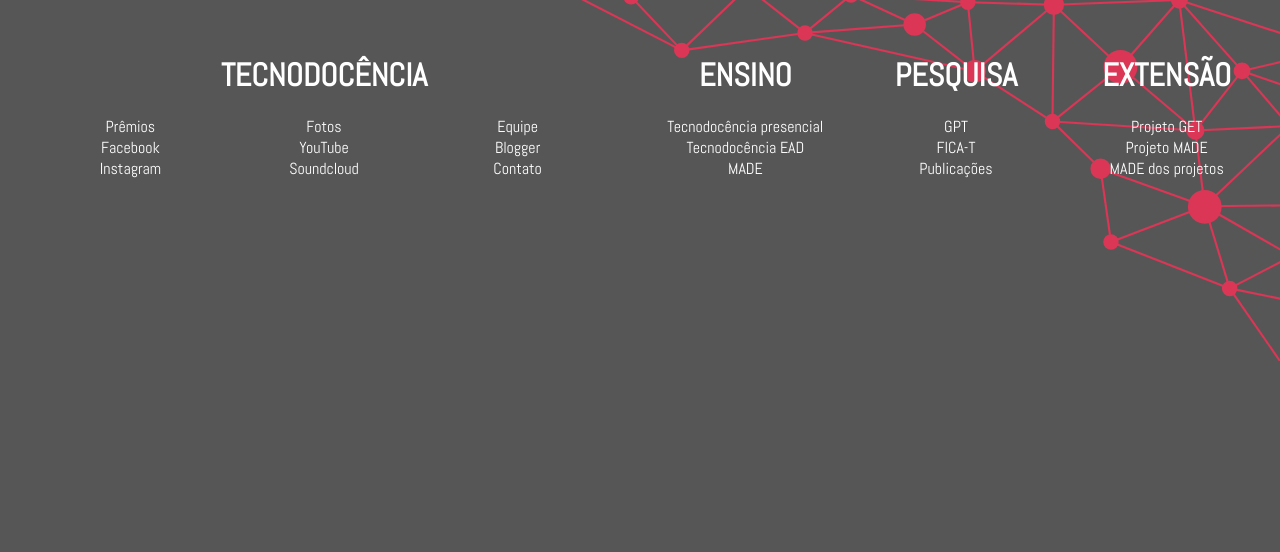
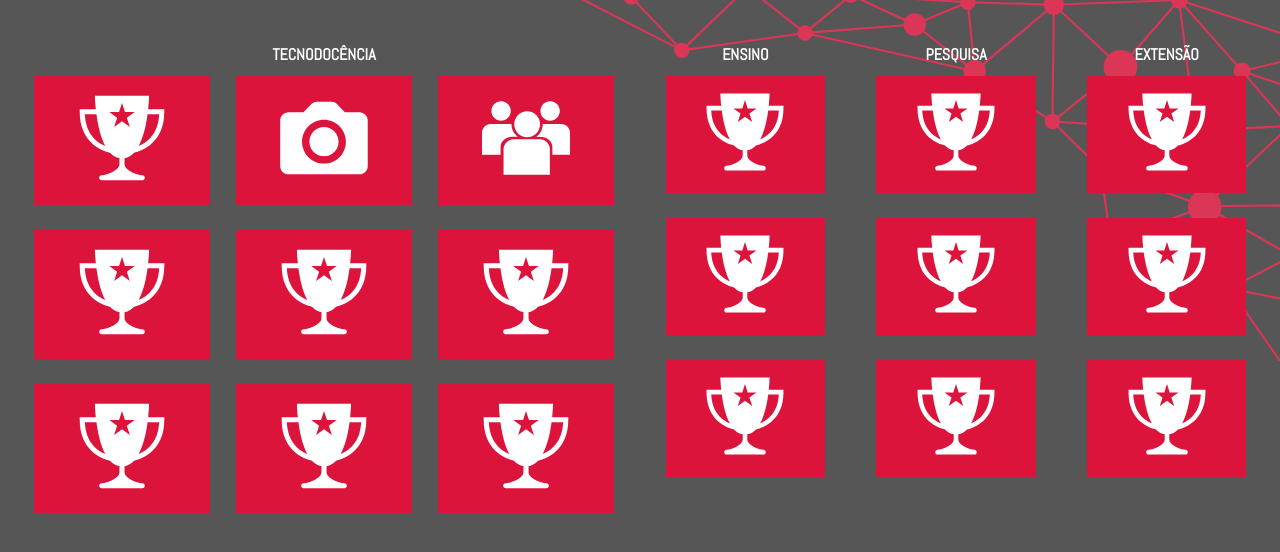
Before and after one commit to PabloBF/pablobf.github.io, a Jekyll site: the page ufc/tecnodocencia/replica/index.html, which Jekyll copies as it is, in a window 1280 px wide. Shown: the top 552 px of the page. Built offline with Jekyll 4.4.1, drawn with Linux system fonts in a browser that asks for light colours.

Commit message:
Update index.html

```diff
--- a/ufc/tecnodocencia/replica/index.html
+++ b/ufc/tecnodocencia/replica/index.html
@@ -23,7 +23,7 @@
 		}
 
 		h1,h2 {
-			font-size: 2em;
+			font-size: 1em;
 			font-weight: bold;
 			text-transform: uppercase;
 			margin: 0.67em 0 0.67em 0;
@@ -60,53 +60,66 @@
 
 		.item-terciário {
 			display: grid;
+			gap: 2vw;
 		}
 
 		.item-primario.item-1 .item-terciário {
 			grid-template: 1fr 1fr 1fr / 1fr 1fr 1fr;
+
 		}
 
 		.item-primario.item-2 .item-terciário {
 			grid-template: 1fr 1fr 1fr / 1fr;
 		}
+
+		.item-terciário > li {
+			display: block;
+			background-color: crimson;
+		}
+
+		li > img {
+			width: 50%;
+			padding: 10%;
+		}
+
 	</style>
 	<body>
 		<ul class="container container-primario">
 			<div class="item item-primario item-1">
 				<li class="item item-secundario item-1"><h1>Tecnodocência</h1>
 					<ul class="item item-terciário item-2">
-						<li>Prêmios</li>
-						<li>Fotos</li>
-						<li>Equipe</li>
-						<li>Facebook</li>
-						<li>YouTube</li>
-						<li>Blogger</li>
-						<li>Instagram</li>
-						<li>Soundcloud</li>
-						<li>Contato</li>
+						<li><img src="icones/trofeu-w.svg" alt="prêmio"></li>
+						<li><img src="icones/camera-w.svg" alt="fotos"></li>
+						<li><img src="icones/pessoas-w.svg" alt="equipe"></li>
+						<li><img src="icones/trofeu-w.svg" alt="Facebook"></li>
+						<li><img src="icones/trofeu-w.svg" alt="YouTube"></li>
+						<li><img src="icones/trofeu-w.svg" alt="Blogger"></li>
+						<li><img src="icones/trofeu-w.svg" alt="Instagram"></li>
+						<li><img src="icones/trofeu-w.svg" alt="Soundcloud"></li>
+						<li><img src="icones/trofeu-w.svg" alt="Contato"></li>
 					</ul>
 				</li>
 			</div>
 			<div class="item item-primario item-2">
 				<li class="item item-secundario item-1"><h2>Ensino</h2>
 					<ul class="item item-terciário item-2">
-						<li>Tecnodocência presencial</li>
-						<li>Tecnodocência EAD</li>
-						<li>MADE</li>
+						<li><img src="icones/trofeu-w.svg" alt="Tecnodocência presencial"></li>
+						<li><img src="icones/trofeu-w.svg" alt="Tecnodocência EAD"></li>
+						<li><img src="icones/trofeu-w.svg" alt="MADE"></li>
 					</ul>
 				</li>
 				<li class="item item-secundario item-2"><h2>Pesquisa</h2>
 					<ul class="item item-terciário item-2">
-						<li>GPT</li>
-						<li>FICA-T</li>
-						<li>Publicações</li>
+						<li><img src="icones/trofeu-w.svg" alt="GPT"></li>
+						<li><img src="icones/trofeu-w.svg" alt="FICA-T"></li>
+						<li><img src="icones/trofeu-w.svg" alt="Publicações"></li>
 					</ul>
 				</li>
 				<li class="item item-secundario item-3"><h2>Extensão</h2>
 					<ul class="item item-terciário item-2">
-						<li>Projeto GET</li>
-						<li>Projeto MADE</li>
-						<li>MADE dos projetos</li>
+						<li><img src="icones/trofeu-w.svg" alt="Projeto GET"></li>
+						<li><img src="icones/trofeu-w.svg" alt="Projeto MADE"></li>
+						<li><img src="icones/trofeu-w.svg" alt="MADE dos projetos"></li>
 					</ul>
 				</li>
 			</div>
```
